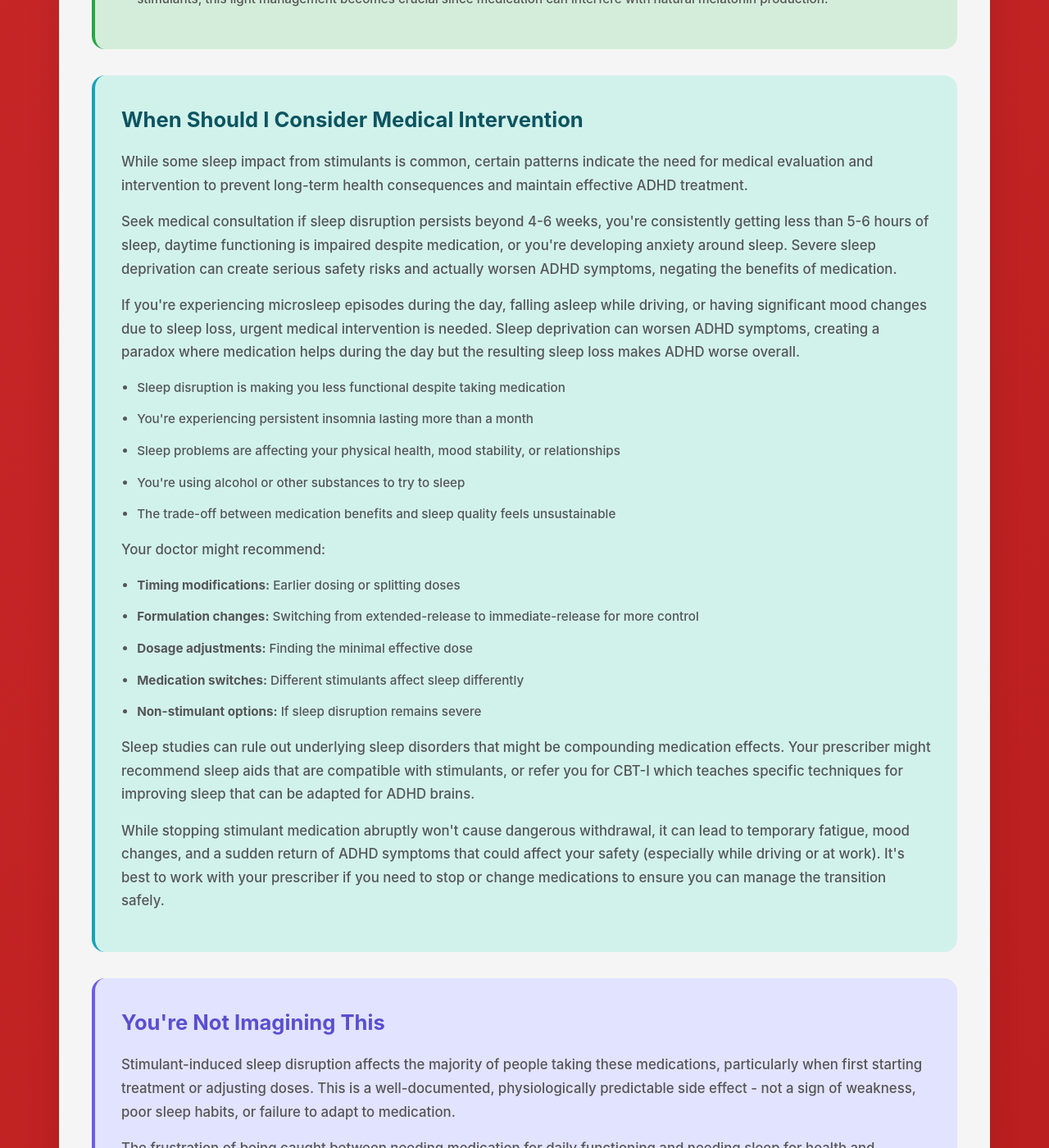
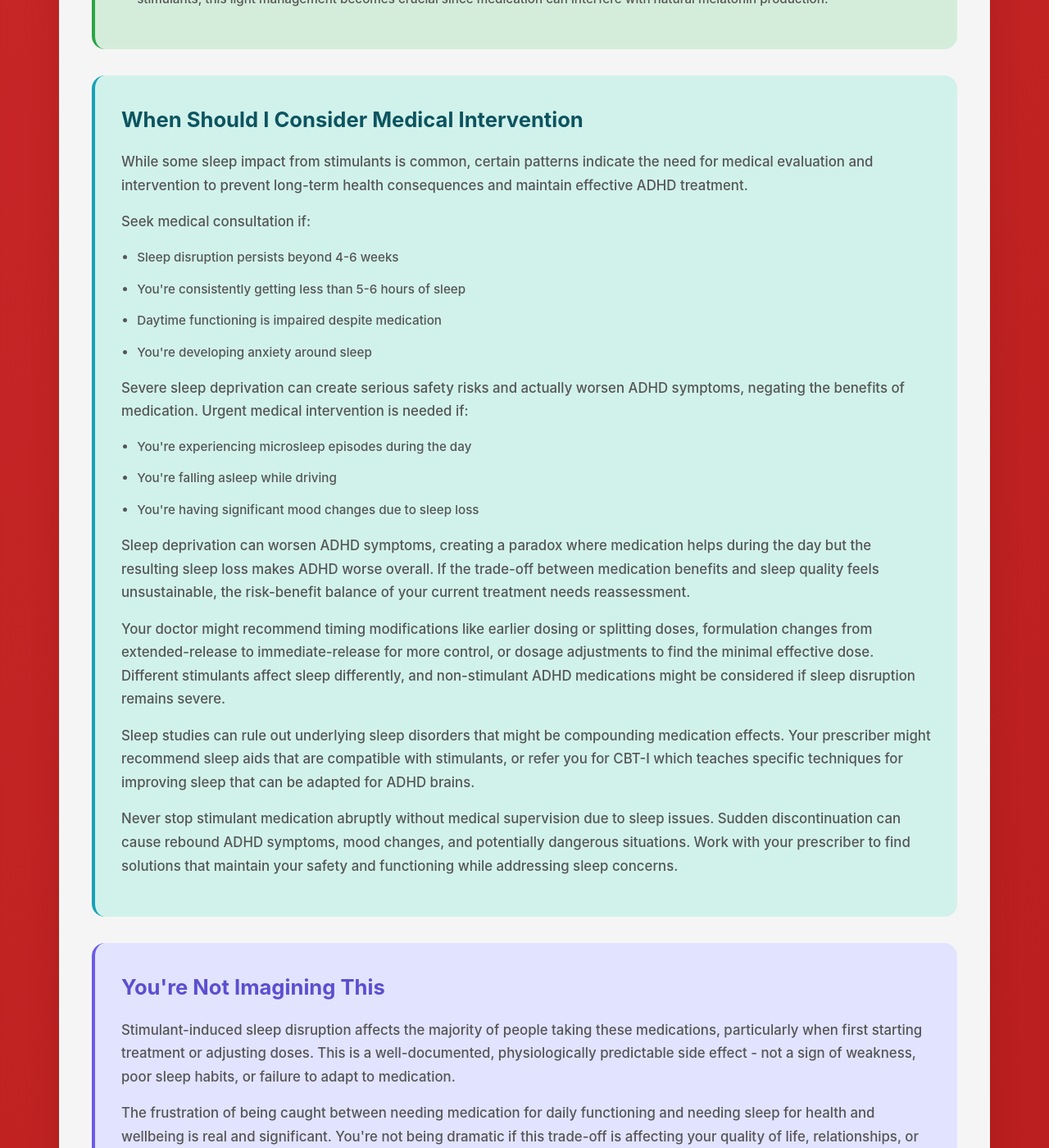
Before and after one commit to neurodivergent-survival-guide/neurodivergent-survival-guide, a Jekyll site: the page built from struggles/stimulant-sleep-disruption.html, in a window 1280 px wide and 1400 px high, scrolled down 4028 px. Shown: the whole window at 82% size. Built offline with Jekyll 4.4.1, drawn with Linux system fonts in a browser that asks for light colours.

Commit message:
Update stimulant-sleep-disruption.html

```diff
--- a/struggles/stimulant-sleep-disruption.html
+++ b/struggles/stimulant-sleep-disruption.html
@@ -109,30 +109,28 @@ search_terms: ["can't sleep meds", "wired at night", "stimulants insomnia", "med
         <h2 id="medical-intervention">When Should I Consider Medical Intervention</h2>
         <p>While some sleep impact from stimulants is common, certain patterns indicate the need for medical evaluation and intervention to prevent long-term health consequences and maintain effective ADHD treatment.</p>
 
-        <p>Seek medical consultation if sleep disruption persists beyond 4-6 weeks, you're consistently getting less than 5-6 hours of sleep, daytime functioning is impaired despite medication, or you're developing anxiety around sleep. Severe sleep deprivation can create serious safety risks and actually worsen ADHD symptoms, negating the benefits of medication.</p>
-
-        <p>If you're experiencing microsleep episodes during the day, falling asleep while driving, or having significant mood changes due to sleep loss, urgent medical intervention is needed. Sleep deprivation can worsen ADHD symptoms, creating a paradox where medication helps during the day but the resulting sleep loss makes ADHD worse overall.</p>
-
+        <p>Seek medical consultation if:</p>
         <ul>
-            <li>Sleep disruption is making you less functional despite taking medication</li>
-            <li>You're experiencing persistent insomnia lasting more than a month</li>
-            <li>Sleep problems are affecting your physical health, mood stability, or relationships</li>
-            <li>You're using alcohol or other substances to try to sleep</li>
-            <li>The trade-off between medication benefits and sleep quality feels unsustainable</li>
+            <li>Sleep disruption persists beyond 4-6 weeks</li>
+            <li>You're consistently getting less than 5-6 hours of sleep</li>
+            <li>Daytime functioning is impaired despite medication</li>
+            <li>You're developing anxiety around sleep</li>
         </ul>
 
-        <p>Your doctor might recommend:</p>
+        <p>Severe sleep deprivation can create serious safety risks and actually worsen ADHD symptoms, negating the benefits of medication. Urgent medical intervention is needed if:</p>
         <ul>
-            <li><strong>Timing modifications:</strong> Earlier dosing or splitting doses</li>
-            <li><strong>Formulation changes:</strong> Switching from extended-release to immediate-release for more control</li>
-            <li><strong>Dosage adjustments:</strong> Finding the minimal effective dose</li>
-            <li><strong>Medication switches:</strong> Different stimulants affect sleep differently</li>
-            <li><strong>Non-stimulant options:</strong> If sleep disruption remains severe</li>
+            <li>You're experiencing microsleep episodes during the day</li>
+            <li>You're falling asleep while driving</li>
+            <li>You're having significant mood changes due to sleep loss</li>
         </ul>
+
+        <p>Sleep deprivation can worsen ADHD symptoms, creating a paradox where medication helps during the day but the resulting sleep loss makes ADHD worse overall. If the trade-off between medication benefits and sleep quality feels unsustainable, the risk-benefit balance of your current treatment needs reassessment.</p>
+
+        <p>Your doctor might recommend timing modifications like earlier dosing or splitting doses, formulation changes from extended-release to immediate-release for more control, or dosage adjustments to find the minimal effective dose. Different stimulants affect sleep differently, and non-stimulant ADHD medications might be considered if sleep disruption remains severe.</p>
 
         <p>Sleep studies can rule out underlying sleep disorders that might be compounding medication effects. Your prescriber might recommend sleep aids that are compatible with stimulants, or refer you for CBT-I which teaches specific techniques for improving sleep that can be adapted for ADHD brains.</p>
 
-        <p>While stopping stimulant medication abruptly won't cause dangerous withdrawal, it can lead to temporary fatigue, mood changes, and a sudden return of ADHD symptoms that could affect your safety (especially while driving or at work). It's best to work with your prescriber if you need to stop or change medications to ensure you can manage the transition safely.</p>
+        <p>Never stop stimulant medication abruptly without medical supervision due to sleep issues. Sudden discontinuation can cause rebound ADHD symptoms, mood changes, and potentially dangerous situations. Work with your prescriber to find solutions that maintain your safety and functioning while addressing sleep concerns.</p>
     </div>
 
     <div class="validation-section">
```
